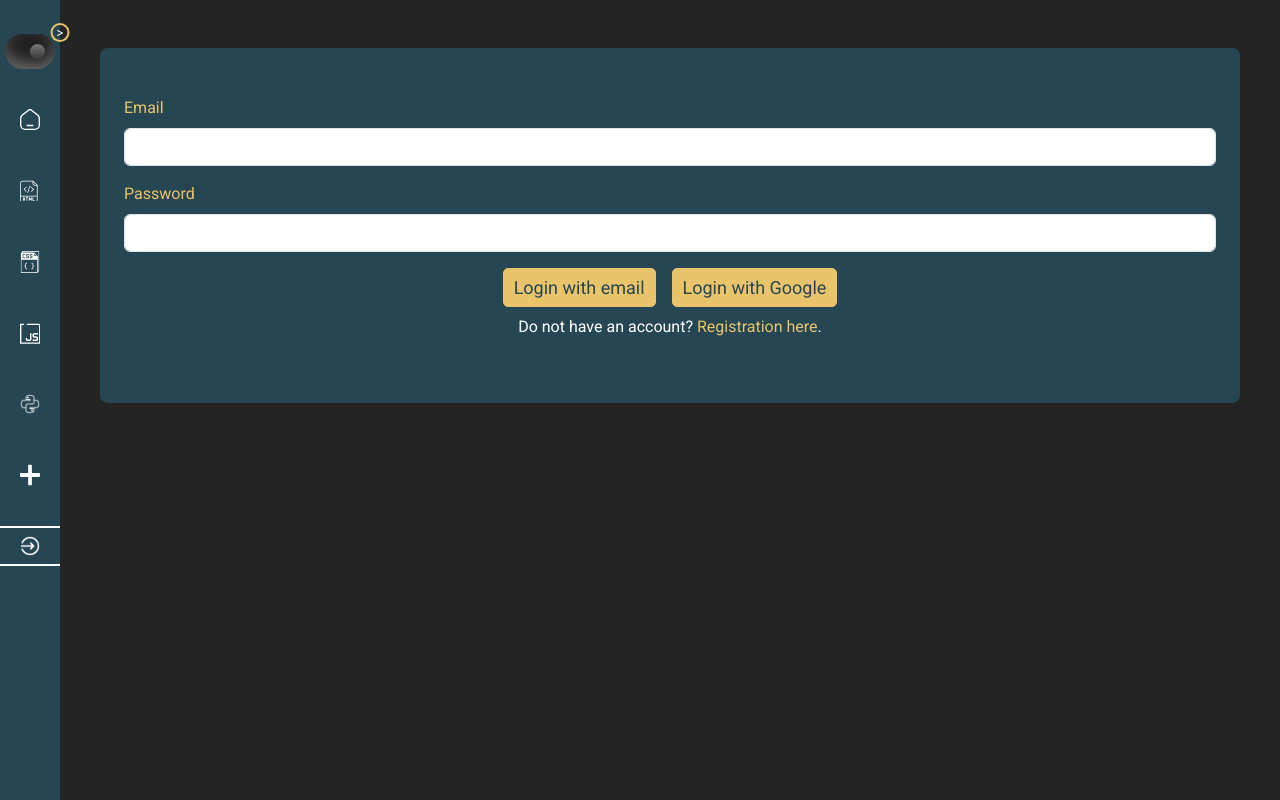
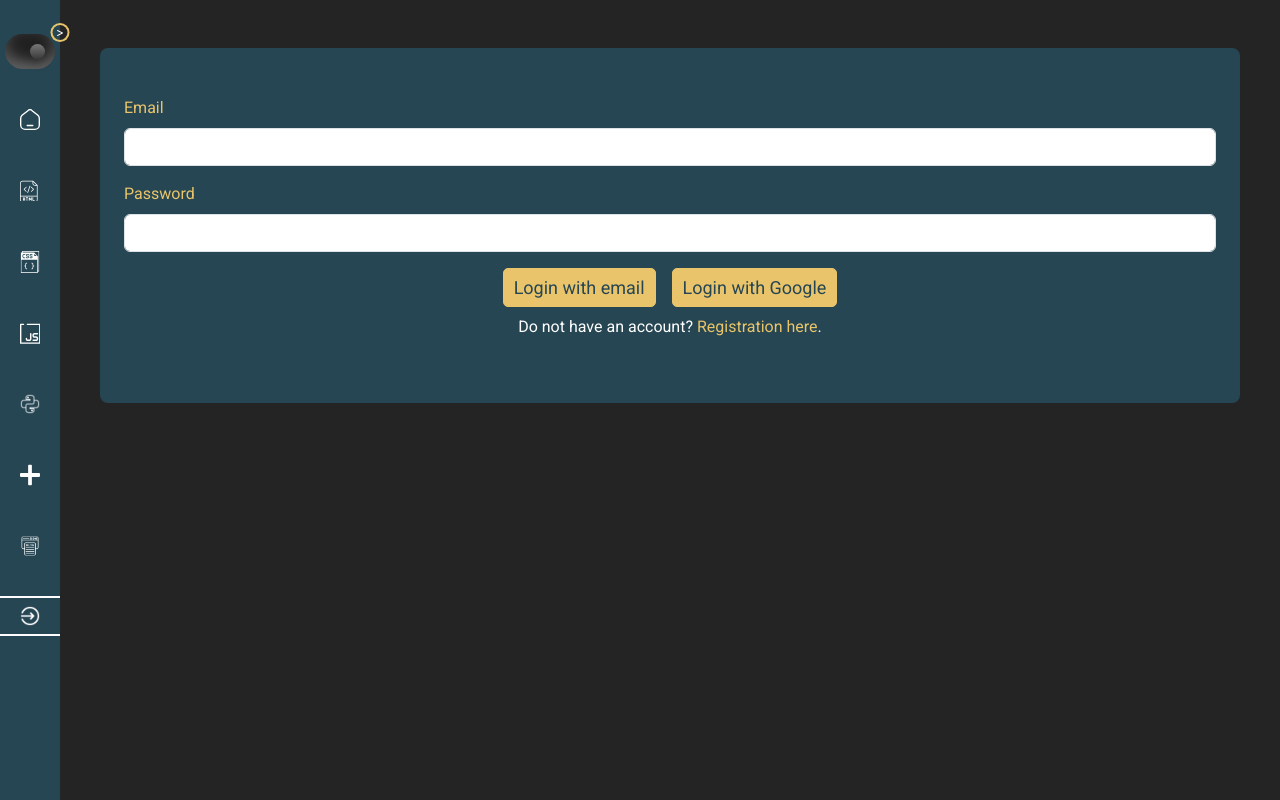
Before and after one commit to YonatanBenezra/Cleancode-client, a React (Vite) app: page /login in a window 1280 px wide. Built offline with nearby package versions, Linux system fonts and the light colour scheme; no server answers.

Commit message:
Blog added in menu items

```diff
--- a/src/components/sideBar/SideBar.jsx
+++ b/src/components/sideBar/SideBar.jsx
@@ -23,6 +23,8 @@ import WhiteDashboard from "../../assets/lightDashboard.png";
 import WhitePython from "../../assets/whitePython.png";
 import BlackPython from "../../assets/darkPython.png";
 import menuBurger from "../../assets/list-symbol-of-three-items-with-dots.png";
+import WhiteBlog from "../../assets/whiteBlog.png";
+import DarkBlog from "../../assets/darkBlog.png";
 
 // Context
 import React, { useContext, useState } from "react";
@@ -44,6 +46,7 @@ const icons = {
   Profile: { dark: WhiteUser, light: BlackUser },
   Dashboard: { dark: WhiteDashboard, light: BlackDashboard },
   PY: { dark: WhitePython, light: BlackPython },
+  Blog: { dark: WhiteBlog, light: DarkBlog },
 };
 
 const SideBar = () => {
@@ -58,6 +61,7 @@ const SideBar = () => {
     { name: "JS", path: "/javascript" },
     { name: "PY", path: "/python" },
     { name: "Add", path: "/add-exercise" },
+    { name: "Blog", path: "/blogs" },
   ];
   if (user.role === "admin") {
     navLinks.unshift({ name: "Dashboard", path: "/dashboard" });
```
Also changed, not shown: src/assets/darkBlog.png (added), src/assets/whiteBlog.png (added).
